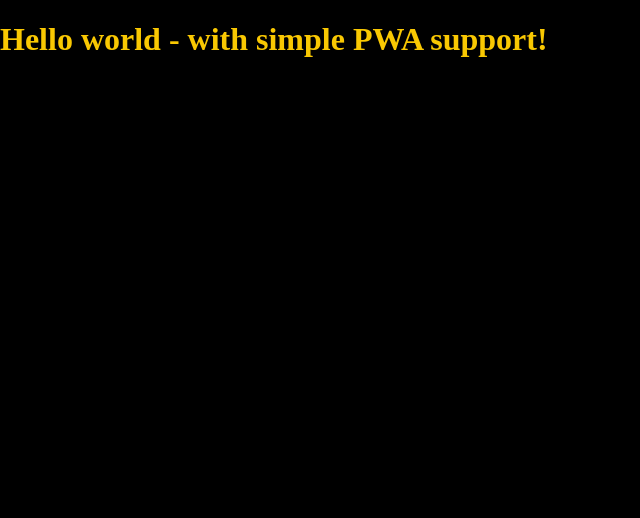
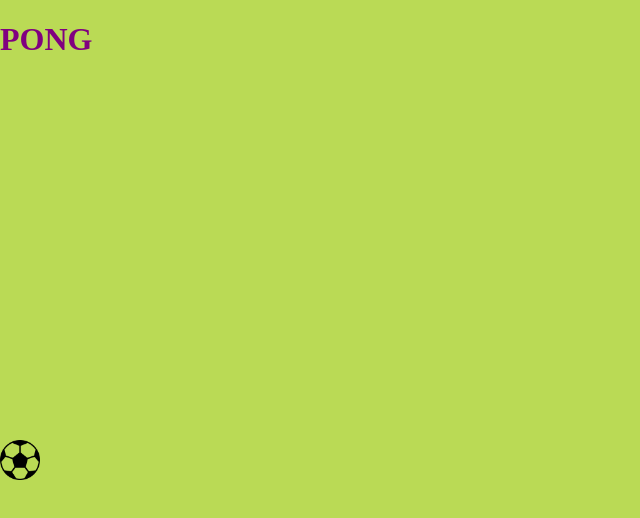
Before and after one commit to Piotrn-87/Pong, a website: page src/content/index.html in a window 1280 px wide. Shown: the whole page, without its empty margins (0-640 px from the left). Drawn offline with nearby package versions, Linux system fonts and the light colour scheme; files that its build step writes are made by us from their sources.

Commit message:
Feat: Confirated HTML file

```diff
--- a/src/content/index.html
+++ b/src/content/index.html
@@ -8,26 +8,25 @@
   <title>Site title</title>
   <meta name="description" content="Description" />
 
-  <!-- Title -->
-  <meta property="og:title" content="Piotr Napieralski Portfolio CV" />
-  <!-- OPTIONAL description -->
-  <meta property="og:description" content="Personal site with project list and skills" />
-  <!-- full url with http(s) ie. https://piotrn-87.github.io/my-repo/ -->
-  <meta property="og:url" content="https://piotrn-87.github.io/portfolio" />
-  <!-- full url to the image with http(s) ie. https://piotrn-87.github.io/my-repo/assets/img/cover.png. Facebook suggests at least 1200 x 630 -->
-  <meta property="og:image" content="https://piotrn-87.github.io/portfolio/assets/img/cover.png" />
+  <meta property="og:title" content="Pong" />
+  <meta property="og:description" content="Pong - Table Tenis Game" />
+  <meta property="og:url" content="https://piotrn-87.github.io/Pong" />
+  <meta property="og:image" content="https://piotrn-87.github.io/Pong/assets/img/ball.png" />
 
   <link rel="manifest" href="manifest.json" />
   <meta name="apple-mobile-web-app-capable" content="yes" />
-  <link rel="apple-touch-icon" sizes="192x192" href="assets/pwa/icons/icon-192x192.png" />
+  <link rel="apple-touch-icon" sizes="192x192" href="assets/pwa/icons/ball.png" />
 
-  <link rel="icon" type="image/png" href="assets/pwa/icons/icon-192x192.png" />
+  <link rel="icon" type="image/png" href="assets/pwa/icons/ball.png" />
 
   <link rel="stylesheet" href="css/main.css" />
 </head>
 
 <body>
-  <h1>Hello world - with simple PWA support!</h1>
+  <h1>PONG</h1>
+
+  <img class="ball" id="ball" src="/assets/img/ball.png" alt="ball" width="40" height="40">
+  <canvas id="canvas" width="600" height="400"></canvas>
 
   <script src="js/main.js"></script>
 </body>
--- a/src/js/main.js
+++ b/src/js/main.js
@@ -1,20 +1,3 @@
 "use strict";
 
-// service worker registration - remove if you're not going to use it
-
-if ('serviceWorker' in navigator) {
-  window.addEventListener('load', function() {
-    navigator.serviceWorker.register('serviceworker.js').then(function(registration) {
-      // Registration was successful
-      console.log('ServiceWorker registration successful with scope: ', registration.scope);
-    }, function(err) {
-      // registration failed :(
-      console.log('ServiceWorker registration failed: ', err);
-    });
-  });
-}
-
-// place your code below
-
-
-console.log(`Hello world!`);
+console.log("it works");
--- a/src/scss/_variables.scss
+++ b/src/scss/_variables.scss
@@ -1,2 +1,3 @@
-$violet: #000;
+$violet: purple;
 $yellow: #F9C802;
+$green: #bada55;
--- a/src/scss/main.scss
+++ b/src/scss/main.scss
@@ -6,11 +6,13 @@ html {
   box-sizing: border-box;
 }
 
-*, *:before, *:after {
+*,
+*:before,
+*:after {
   box-sizing: inherit;
 }
 
 body {
-  color: $yellow;
-  background: $violet;
+  color: $violet;
+  background: $green;
 }
```
Also changed, not shown: package.json (+4 -4 lines), src/assets/img/ball.png (added), src/assets/pwa/icons/ball.png (added), 1 other file.
